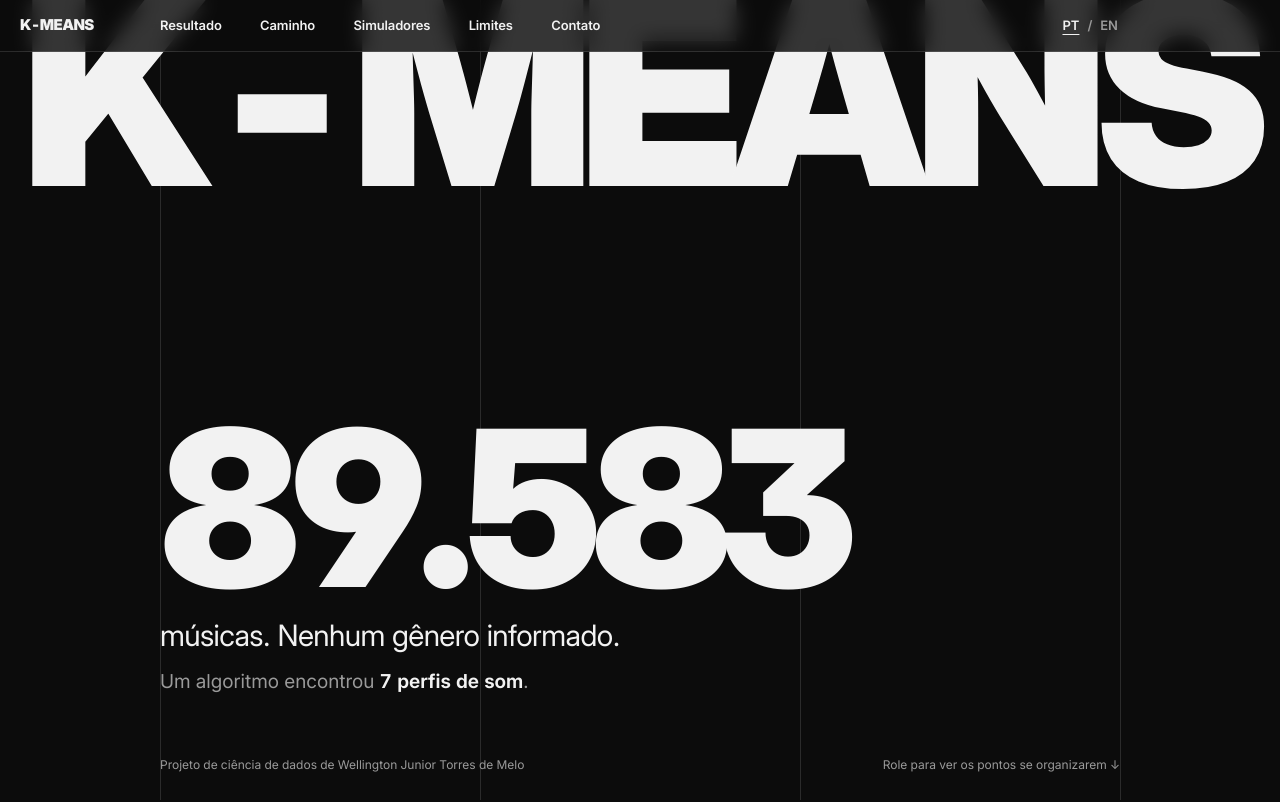
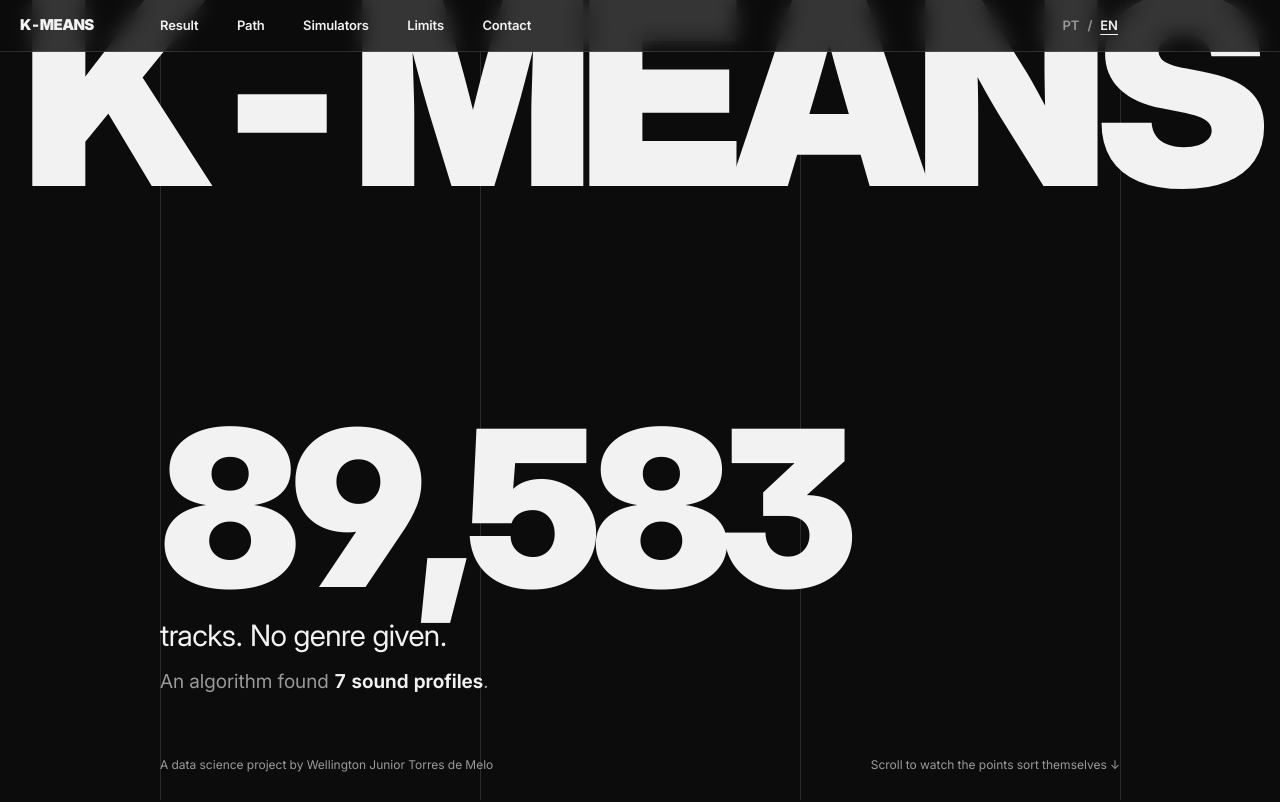
Before and after one commit to DataScience-Fatec-Projects/kmeans-musicas-spotify, a plain HTML site: page site/index.html in a window 1280 px wide. Shown: the top 802 px of the page. Drawn offline with Linux system fonts and the light colour scheme.

Commit message:
P04: seletor de idioma PT/EN

```diff
--- a/site/css/secoes.css
+++ b/site/css/secoes.css
@@ -85,7 +85,7 @@
 }
 .lista-limites li::before { content: counter(lim, decimal-leading-zero); color: var(--fraco); font-size: 13px; padding-top: 6px; }
 .lista-limites b { font-size: clamp(19px, 2vw, 28px); font-weight: 600; letter-spacing: -0.025em; line-height: 1.15; }
-.lista-limites span { color: #d0d0d0; }
+.lista-limites p { color: #d0d0d0; margin: 0; }
 
 /* ───────── Gráficos ───────── */
 .grafico { margin: 0; min-width: 0; }
@@ -114,7 +114,7 @@
   .abertura-autor { left: 32px; right: 32px; bottom: 44px; }
   .abertura-rolar { left: 32px; right: auto; bottom: 22px; }
   .lista-limites li { grid-template-columns: 2.4em minmax(0, 1fr); }
-  .lista-limites span { grid-column: 2; }
+  .lista-limites p { grid-column: 2; }
   .abertura-nomes span { font-size: 11px; padding: 2px 7px; }
 }
 
--- a/site/index.html
+++ b/site/index.html
@@ -3,7 +3,7 @@
 <head>
   <meta charset="utf-8">
   <meta name="viewport" content="width=device-width, initial-scale=1">
-  <title>K-Means: 89.583 músicas, 7 perfis de som · Wellington Melo</title>
+  <title data-i18n="meta.titulo">K-Means: 89.583 músicas, 7 perfis de som · Wellington Melo</title>
   <meta name="description" content="Agrupei 89.583 músicas do Spotify só pelo som, sem informar nenhum gênero, e o K-Means encontrou 7 perfis. Veja as decisões, os gráficos e mexa nos simuladores.">
   <meta name="color-scheme" content="dark">
   <link rel="preload" href="fonts/InterVariable.woff2" as="font" type="font/woff2" crossorigin>
@@ -163,10 +163,10 @@
         <h2 class="cap-titulo" data-i18n="limites.titulo">Limites</h2>
         <p class="cap-frase" data-i18n="limites.frase">Os grupos fazem sentido, mas o método tem limites, e todos apareceram aqui.</p>
         <ol class="lista-limites">
-          <li><b data-i18n="limites.1t">A escolha de k foi ambígua.</b><span data-i18n="limites.1p">O cotovelo não teve uma dobra nítida. Outra pessoa, pesando os critérios de outro jeito, poderia defender 5 ou 6 grupos.</span></li>
-          <li><b data-i18n="limites.2t">Os grupos se sobrepõem.</b><span data-i18n="limites.2p">A silhueta é <span data-dado="k.silhuetas.6" data-casas="3">0,196</span>, numa escala que vai até 1. Uma música pode ser dançante e intensa, mas o K-Means obriga cada uma a ter um grupo só.</span></li>
-          <li><b data-i18n="limites.3t">O método supõe grupos "redondos".</b><span data-i18n="limites.3p">Grupos alongados ou muito espalhados, como o de fala, acabam cortados de forma artificial.</span></li>
-          <li><b data-i18n="limites.4t">Nem toda característica descreve estilo.</b><span data-i18n="limites.4p">A característica "ao vivo" mede a gravação. Por isso um grupo inteiro reflete o palco, e não o gênero.</span></li>
+          <li><b data-i18n="limites.1t">A escolha de k foi ambígua.</b><p data-i18n="limites.1p">O cotovelo não teve uma dobra nítida. Outra pessoa, pesando os critérios de outro jeito, poderia defender 5 ou 6 grupos.</p></li>
+          <li><b data-i18n="limites.2t">Os grupos se sobrepõem.</b><p data-i18n="limites.2p">A silhueta é <span data-dado="k.silhuetas.6" data-casas="3">0,196</span>, numa escala que vai até 1. Uma música pode ser dançante e intensa, mas o K-Means obriga cada uma a ter um grupo só.</p></li>
+          <li><b data-i18n="limites.3t">O método supõe grupos "redondos".</b><p data-i18n="limites.3p">Grupos alongados ou muito espalhados, como o de fala, acabam cortados de forma artificial.</p></li>
+          <li><b data-i18n="limites.4t">Nem toda característica descreve estilo.</b><p data-i18n="limites.4p">A característica "ao vivo" mede a gravação. Por isso um grupo inteiro reflete o palco, e não o gênero.</p></li>
         </ol>
         <p class="cap-texto largo" data-i18n="limites.proximo"><strong>O que eu faria em seguida:</strong> testar modelos que aceitam sobreposição e dispensam a escolha de k (GMM e DBSCAN), e treinar de novo sem a característica "ao vivo", para ver onde o pagode, o samba e o sertanejo vão parar quando só o estilo conta.</p>
         <a class="cap-link" href="https://colab.research.google.com/github/DataScience-Fatec-Projects/kmeans-musicas-spotify/blob/main/notebooks/aula_kmeans_spotify.ipynb" target="_blank" rel="noopener" data-i18n="link.aula7">Ver na aula (seção V.4) ↗</a>
--- /dev/null
+++ b/site/js/idioma.js
@@ -0,0 +1,47 @@
+// Idioma da página: escolha, troca e persistência. O português é o que está no HTML.
+import { TEXTOS } from "./textos.js";
+
+const IDIOMAS = ["pt", "en"];
+const CHAVE = "kmeans-idioma";
+const originais = new WeakMap(); // elemento -> HTML em português, lido do próprio HTML
+let atual = "pt";
+
+/** Decide o idioma: endereço (?lang=), depois o salvo, depois o do navegador. */
+export function escolherIdioma({ consulta, salvo, navegador }) {
+  const doEndereco = new URLSearchParams(consulta || "").get("lang");
+  if (IDIOMAS.includes(doEndereco)) return doEndereco;
+  if (IDIOMAS.includes(salvo)) return salvo;
+  return (navegador || "").toLowerCase().startsWith("pt") ? "pt" : "en";
+}
+
+export function idiomaAtual() {
+  return atual;
+}
+
+function lerSalvo() {
+  try { return localStorage.getItem(CHAVE); } catch { return null; }
+}
+
+/** Troca todos os textos traduzíveis e avisa os outros módulos pelo evento "idioma". */
+export function aplicarIdioma(idioma, raiz = document) {
+  atual = IDIOMAS.includes(idioma) ? idioma : "pt";
+  raiz.querySelectorAll("[data-i18n]").forEach(el => {
+    if (!originais.has(el)) originais.set(el, el.innerHTML);
+    const traducao = atual === "pt" ? originais.get(el) : TEXTOS.en[el.dataset.i18n];
+    if (traducao != null && el.innerHTML !== traducao) el.innerHTML = traducao;
+  });
+  const descricao = document.querySelector('meta[name="description"]');
+  if (descricao) descricao.setAttribute("content", TEXTOS[atual]["meta.descricao"]);
+  document.documentElement.lang = atual === "pt" ? "pt-BR" : "en";
+  document.querySelectorAll("[data-idioma]").forEach(botao =>
+    botao.setAttribute("aria-pressed", String(botao.dataset.idioma === atual)));
+  try { localStorage.setItem(CHAVE, atual); } catch { /* navegação privada: segue sem salvar */ }
+  document.dispatchEvent(new CustomEvent("idioma", { detail: { idioma: atual } }));
+}
+
+/** Escolhe o idioma inicial e liga os botões PT / EN. */
+export function iniciarIdioma() {
+  document.querySelectorAll("[data-idioma]").forEach(botao =>
+    botao.addEventListener("click", () => aplicarIdioma(botao.dataset.idioma)));
+  aplicarIdioma(escolherIdioma({ consulta: location.search, salvo: lerSalvo(), navegador: navigator.language }));
+}
--- a/site/js/main.js
+++ b/site/js/main.js
@@ -1,7 +1,7 @@
 // Ponto de entrada: carrega os dados exportados do notebook e liga os módulos da página.
 import { formatar } from "./formato.js";
-
-const AVISO_SEM_DADOS = "Não foi possível carregar os dados. O texto continua valendo; os gráficos e os simuladores não.";
+import { iniciarIdioma, idiomaAtual } from "./idioma.js";
+import { t } from "./textos.js";
 
 /** Busca o aula.json (caminho relativo: a página fica numa subpasta do domínio). */
 export async function carregarDados() {
@@ -33,22 +33,23 @@ function avisarSemDados() {
     const aviso = document.createElement("p");
     aviso.className = "aviso";
     aviso.dataset.i18n = "aviso.sem_dados";
-    aviso.textContent = AVISO_SEM_DADOS;
+    aviso.textContent = t("aviso.sem_dados", "pt");
     el.replaceChildren(aviso);
   });
 }
 
 async function iniciar() {
-  let dados;
+  let dados = null;
   try {
     dados = await carregarDados();
   } catch (erro) {
     console.error(erro);
     avisarSemDados();
-    return;
   }
-  aplicarCores(dados);
-  preencherDados(dados, "pt");
+  // A cada troca de idioma, os números voltam a ser escritos no formato certo.
+  document.addEventListener("idioma", () => { if (dados) preencherDados(dados, idiomaAtual()); });
+  if (dados) aplicarCores(dados);
+  iniciarIdioma();
 }
 
 iniciar();
--- /dev/null
+++ b/site/js/textos.js
@@ -0,0 +1,158 @@
+// Textos da página. O português dos textos fixos está no próprio HTML (é o que aparece sem
+// JavaScript); aqui ficam a tradução para o inglês desses textos e, nos dois idiomas, os
+// textos que o JavaScript escreve (gráficos, simuladores, avisos).
+
+/** Marca um número que vem do aula.json; o main.js preenche o valor no formato do idioma. */
+const d = (caminho, casas = 0) => `<span data-dado="${caminho}" data-casas="${casas}"></span>`;
+
+const GRUPOS_PT = ["Dançante e alegre", "Acústico e calmo", "Instrumental enérgico", "Fala e comédia", "Intenso e pesado", "Ambiente e clássico", "Ao vivo"];
+const GRUPOS_EN = ["Danceable & upbeat", "Acoustic & calm", "Energetic instrumental", "Speech & comedy", "Intense & heavy", "Ambient & classical", "Live"];
+const FEATURES_PT = { danceability: "dançabilidade", energy: "energia", loudness: "volume", speechiness: "presença de fala", acousticness: "acústica", instrumentalness: "instrumental", liveness: "ao vivo", valence: "positividade", tempo: "andamento" };
+const FEATURES_EN = { danceability: "danceability", energy: "energy", loudness: "loudness", speechiness: "speechiness", acousticness: "acousticness", instrumentalness: "instrumentalness", liveness: "liveness", valence: "valence", tempo: "tempo" };
+
+const comPrefixo = (prefixo, valores) =>
+  Object.fromEntries(Object.entries(valores).map(([k, v]) => [prefixo + k, v]));
+
+// ───────── Textos dinâmicos, em português ─────────
+const pt = {
+  ...comPrefixo("grupo.", GRUPOS_PT),
+  ...comPrefixo("feature.", FEATURES_PT),
+  "meta.descricao": "Agrupei 89.583 músicas do Spotify só pelo som, sem informar nenhum gênero, e o K-Means encontrou 7 perfis. Veja as decisões, os gráficos e mexa nos simuladores.",
+  "aviso.sem_dados": "Não foi possível carregar os dados. O texto continua valendo; os gráficos e os simuladores não.",
+
+  "graf.funil.linhas": "linhas no conjunto de dados",
+  "graf.funil.pares": "pares de faixa e gênero, depois da limpeza",
+  "graf.funil.faixas": "faixas únicas, usadas no treino",
+  "graf.funil.desc": "Limpeza dos dados: {linhas} linhas no conjunto original, {pares} pares de faixa e gênero depois da limpeza e {faixas} faixas únicas usadas no treino.",
+
+  "graf.contrib.sem": "sem padronizar",
+  "graf.contrib.com": "padronizado",
+  "graf.contrib.legenda": "Parte de cada característica na distância entre duas faixas da base, em %.",
+  "graf.contrib.desc": "Sem padronizar, o volume responde por {volume}% da distância entre duas faixas e o andamento por {andamento}%. Padronizado, a distância se divide entre as características.",
+
+  "graf.k.inercia": "Inércia: quanto menor, mais compactos os grupos",
+  "graf.k.silhueta": "Silhueta: quanto maior, mais separados os grupos",
+  "graf.k.eixo": "número de grupos (k)",
+  "graf.k.escolhido": "k escolhido",
+  "graf.k.desc": "Inércia para k de 1 a 10 e silhueta para k de 2 a 10. Com k = {k}, o valor escolhido, a silhueta é {silhueta}.",
+
+  "graf.perfis.legenda": "Centro de cada grupo em desvios-padrão em relação à média de todas as faixas. Vermelho: acima da média. Azul: abaixo.",
+  "graf.perfis.desc": "Mapa de calor dos 7 grupos pelas 9 características. O maior valor é o do grupo {grupo} em {feature}: {valor} desvios-padrão acima da média.",
+
+  "graf.generos.legenda": "% das faixas de cada gênero em cada grupo. Acima da linha, os gêneros brasileiros; abaixo, gêneros internacionais de contraste.",
+  "graf.generos.desc": "Mapa de calor de 13 gêneros pelos 7 grupos. No grupo {grupo}: pagode {pagode}%, sertanejo {sertanejo}% e samba {samba}%.",
+
+  "abertura.numero_final": "perfis de som",
+};
+
+// ───────── Inglês: textos dinâmicos e tradução dos textos do HTML ─────────
+const en = {
+  ...comPrefixo("grupo.", GRUPOS_EN),
+  ...comPrefixo("feature.", FEATURES_EN),
+  "meta.descricao": "I clustered 89,583 Spotify tracks by sound alone, with no genre labels, and K-Means found 7 profiles. See the decisions, the charts, and play with the simulators.",
+  "aviso.sem_dados": "The data could not be loaded. The text still holds; the charts and simulators need the data.",
+
+  "graf.funil.linhas": "rows in the dataset",
+  "graf.funil.pares": "track–genre pairs, after cleaning",
+  "graf.funil.faixas": "unique tracks, used for training",
+  "graf.funil.desc": "Data cleaning: {linhas} rows in the original dataset, {pares} track–genre pairs after cleaning and {faixas} unique tracks used for training.",
+
+  "graf.contrib.sem": "raw",
+  "graf.contrib.com": "standardized",
+  "graf.contrib.legenda": "Share of each feature in the distance between two tracks from the dataset, in %.",
+  "graf.contrib.desc": "Without standardization, loudness accounts for {volume}% of the distance between two tracks and tempo for {andamento}%. Standardized, the distance is spread across the features.",
+
+  "graf.k.inercia": "Inertia: lower means tighter clusters",
+  "graf.k.silhueta": "Silhouette: higher means better separated clusters",
+  "graf.k.eixo": "number of clusters (k)",
+  "graf.k.escolhido": "chosen k",
+  "graf.k.desc": "Inertia for k from 1 to 10 and silhouette for k from 2 to 10. With k = {k}, the chosen value, the silhouette is {silhueta}.",
+
+  "graf.perfis.legenda": "Center of each cluster in standard deviations from the mean of all tracks. Red: above the mean. Blue: below.",
+  "graf.perfis.desc": "Heatmap of the 7 clusters across the 9 features. The largest value is cluster {grupo} on {feature}: {valor} standard deviations above the mean.",
+
+  "graf.generos.legenda": "% of each genre's tracks in each cluster. Above the line, Brazilian genres; below, international genres for contrast.",
+  "graf.generos.desc": "Heatmap of 13 genres across the 7 clusters. In the {grupo} cluster: pagode {pagode}%, sertanejo {sertanejo}% and samba {samba}%.",
+
+  "abertura.numero_final": "sound profiles",
+
+  // ── Textos do HTML ──
+  "meta.titulo": "K-Means: 89,583 tracks, 7 sound profiles · Wellington Melo",
+  "nav.resultado": "Result",
+  "nav.caminho": "Path",
+  "nav.simuladores": "Simulators",
+  "nav.limites": "Limits",
+  "nav.contato": "Contact",
+
+  "abertura.legenda": "tracks. No genre given.",
+  "abertura.resultado": `An algorithm found <strong>${d("meta.k")} sound profiles</strong>.`,
+  "abertura.autor": "A data science project by Wellington Junior Torres de Melo",
+  "abertura.rolar": "Scroll to watch the points sort themselves ↓",
+
+  "dados.titulo": "Data",
+  "dados.frase": "One track per row. And genre stays out of training, so the algorithm isn't handed the answer.",
+  "dados.p1": `The dataset has ${d("limpeza.linhas")} rows, but the same track shows up under more than one genre. After dropping rows with missing values, exact duplicates or zero tempo, ${d("limpeza.pares")} track–genre pairs remain, which correspond to ${d("limpeza.faixas")} unique tracks.`,
+  "dados.p2": `The model trains on the unique tracks and on ${d("limpeza.features")} audio features: danceability, energy, loudness, speechiness, acousticness, instrumentalness, liveness, valence and tempo. The ${d("limpeza.generos")} genres only come back at the end, to check whether the clusters make sense.`,
+  "link.aula": "See it in the lesson, in Portuguese (section III) ↗",
+
+  "escala.titulo": "Scale",
+  "escala.frase": "K-Means measures distance. Without standardization, only loudness and tempo would be heard.",
+  "escala.p1": `Tempo ranges from 30 to 243 BPM, while most other features range from 0 to 1. In the distance between two tracks from the dataset, without standardization, loudness accounts for ${d("escala.sem_padronizar.2", 1)}% and tempo for ${d("escala.sem_padronizar.8", 1)}%. The other seven features together add up to less than 1%.`,
+  "escala.p2": `With standardization (mean 0 and standard deviation 1), every feature is weighed in the same currency. Trained without it, the 7 clusters turn into 7 tempo bands, and agreement with the standardized model drops to an ARI of ${d("escala.ari_sem_padronizar", 3)}, on a scale where 1 is identical and 0 is chance.`,
+  "link.aula3": "See it in the lesson, in Portuguese (sections III.5 and IV.4) ↗",
+
+  "quantos.titulo": "How many clusters",
+  "quantos.frase": `The number of clusters isn't written in the data. I used three criteria, and all three pointed to ${d("meta.k")}.`,
+  "quantos.p1": "<strong>Elbow.</strong> The inertia curve is smooth, with no sharp bend, which is common in real data. It shows that beyond 7 clusters each extra cluster buys little, and it leaves k = 5, 6 and 7 as candidates.",
+  "quantos.p2": `<strong>Silhouette.</strong> Among the candidates, it rises from ${d("k.silhuetas.4", 3)} to ${d("k.silhuetas.5", 3)} and reaches ${d("k.silhuetas.6", 3)} at k = 7, the highest for three or more clusters.`,
+  "quantos.p3": "<strong>Interpretability.</strong> With 7 clusters, each one has a profile I can describe and name. With fewer, different profiles get merged.",
+  "link.aula4": "See it in the lesson, in Portuguese (section IV.1) ↗",
+
+  "grupos.titulo": "The 7 clusters",
+  "grupos.frase": "Each cluster got a name, and every name cites the values that justify it.",
+  "grupos.p1": `The map below is each cluster's fingerprint: how many standard deviations the cluster center sits above (red) or below (blue) the mean of all tracks, for each feature. The <em>Speech &amp; comedy</em> cluster holds only ${d("grupos.3.pct", 1)}% of the tracks, yet it sits almost 7 standard deviations above the mean in speechiness: it is small because it is very different from everything else.`,
+  "link.aula5": "See it in the lesson, in Portuguese (sections V.1 and V.2) ↗",
+
+  "brasil.titulo": "Brazil",
+  "brasil.frase": "Without seeing a single genre, the algorithm put pagode, sertanejo and samba in the same cluster. The reason isn't style.",
+  "brasil.p1": `First, a sanity check: the clusters make musical sense. ${d("generos.12.pct.3")}% of the comedy genre landed in <em>Speech &amp; comedy</em>, ${d("generos.7.pct.5")}% of classical in <em>Ambient &amp; classical</em> and ${d("generos.8.pct.4")}% of metal in <em>Intense &amp; heavy</em>.`,
+  "brasil.p2": `In Brazilian music, forró (${d("generos.5.pct.0")}%) and funk (${d("generos.6.pct.0")}%) are danceable. But pagode (${d("generos.3.pct.6")}%), sertanejo (${d("generos.2.pct.6")}%) and samba (${d("generos.4.pct.6")}%) have <em>Live</em> as their main cluster.`,
+  "brasil.p3": `I tested the hypothesis with the data itself. In pagode, ${d("ao_vivo.3.no_grupo")}% of the tracks in that cluster have "ao vivo" (live) in the track or album name, against ${d("ao_vivo.3.fora")}% in the other clusters. The algorithm found <strong>how the music was recorded</strong>, not its style.`,
+  "link.aula6": "See it in the lesson, in Portuguese (section V.3) ↗",
+
+  "sim.titulo": "Try it yourself",
+  "sim.frase": "Two simulators run right here in the browser, on the data and the model from the analysis.",
+  "sim.passo.titulo": "K-Means, step by step",
+  "sim.passo.p": "Pick the number of clusters, draw the starting centers and advance one step at a time. With 3 clusters, try draw number 3: the algorithm converges, but stops at a solution worse than the best one. That is why, in practice, several initializations are run.",
+  "sim.grupo.titulo": "Which cluster would your song fall into?",
+  "sim.grupo.p": `Describe a song with the 9 controls. The simulator does the same math as the model: it standardizes the values and looks for the nearest center. That math gives the same cluster as the model for 100% of the ${d("limpeza.faixas")} tracks.`,
+  "aviso.sem_js": "This simulator needs JavaScript.",
+
+  "limites.titulo": "Limits",
+  "limites.frase": "The clusters make sense, but the method has limits, and all of them showed up here.",
+  "limites.1t": "The choice of k was ambiguous.",
+  "limites.1p": "The elbow had no sharp bend. Someone weighing the criteria differently could argue for 5 or 6 clusters.",
+  "limites.2t": "The clusters overlap.",
+  "limites.2p": `The silhouette is ${d("k.silhuetas.6", 3)}, on a scale that goes up to 1. A song can be both danceable and intense, but K-Means forces each one into a single cluster.`,
+  "limites.3t": "The method assumes \"round\" clusters.",
+  "limites.3p": "Elongated or widely spread clusters, like the speech one, end up cut artificially.",
+  "limites.4t": "Not every feature describes style.",
+  "limites.4p": "The liveness feature measures the recording. That is why a whole cluster reflects the stage, not the genre.",
+  "limites.proximo": "<strong>What I would do next:</strong> try models that allow overlap and don't require choosing k (GMM and DBSCAN), and retrain without the liveness feature, to see where pagode, samba and sertanejo end up when only style counts.",
+  "link.aula7": "See it in the lesson, in Portuguese (section V.4) ↗",
+
+  "rodape.contexto": "Data Science · Final project for Algorithm Analysis, Fatec Jundiaí (Brazil), 2026",
+  "rodape.colab": "Open the full lesson on Colab (in Portuguese) ↗",
+  "rodape.repo": "Project repository ↗",
+  "rodape.email": "Email ↗",
+  "rodape.credito": "Data: Spotify Tracks Dataset by Maharshi Pandya (Hugging Face, BSD license). Page built with plain HTML, CSS and JavaScript; every number comes from the analysis notebook.",
+};
+
+export const TEXTOS = { pt, en };
+
+/** Texto dinâmico no idioma dado, com as {variáveis} trocadas. Chave inexistente é erro. */
+export function t(chave, idioma, variaveis = {}) {
+  const texto = (TEXTOS[idioma] ?? TEXTOS.pt)[chave];
+  if (typeof texto !== "string" || !texto) throw new Error("Texto sem tradução: " + chave + " (" + idioma + ")");
+  return texto.replace(/\{(\w+)\}/g, (_, nome) => (nome in variaveis ? variaveis[nome] : "{" + nome + "}"));
+}
```
Also changed, not shown: site/tests/estrutura.test.mjs (+1 -1 lines), site/tests/idioma.test.mjs (added, +43 -0 lines).
